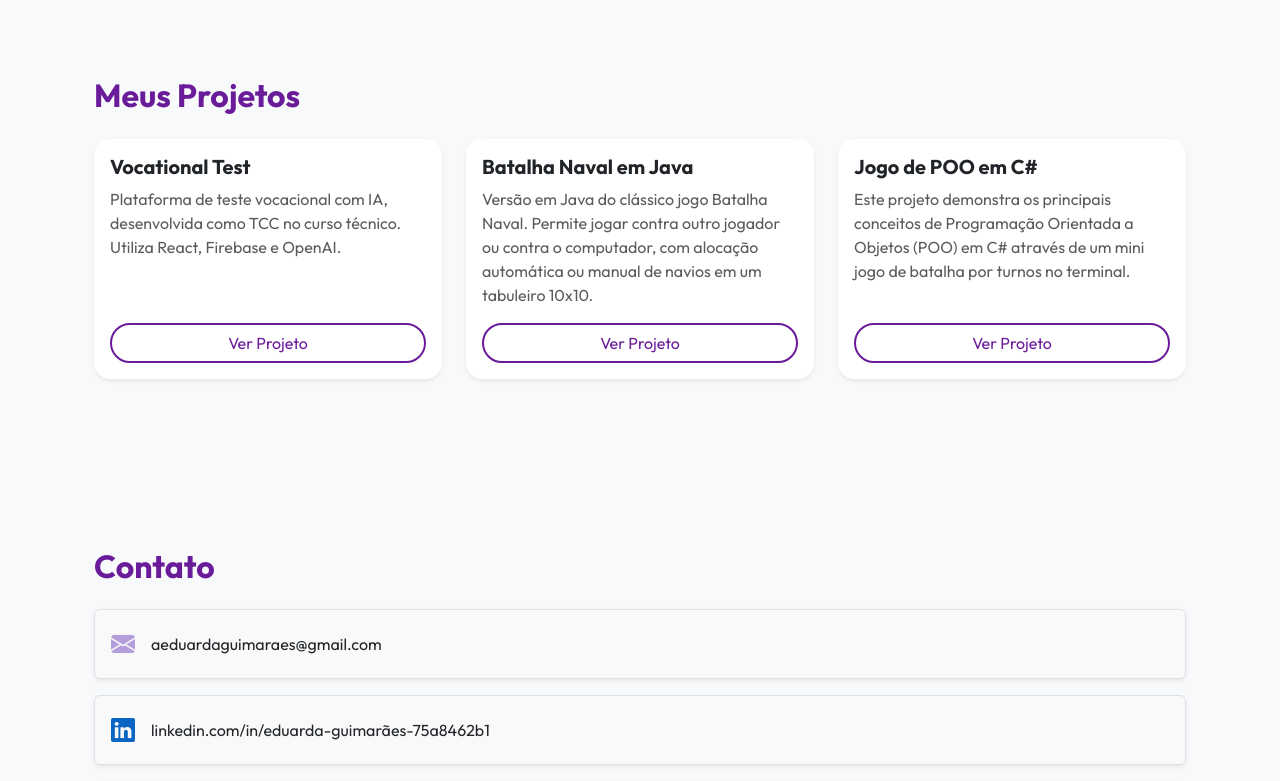
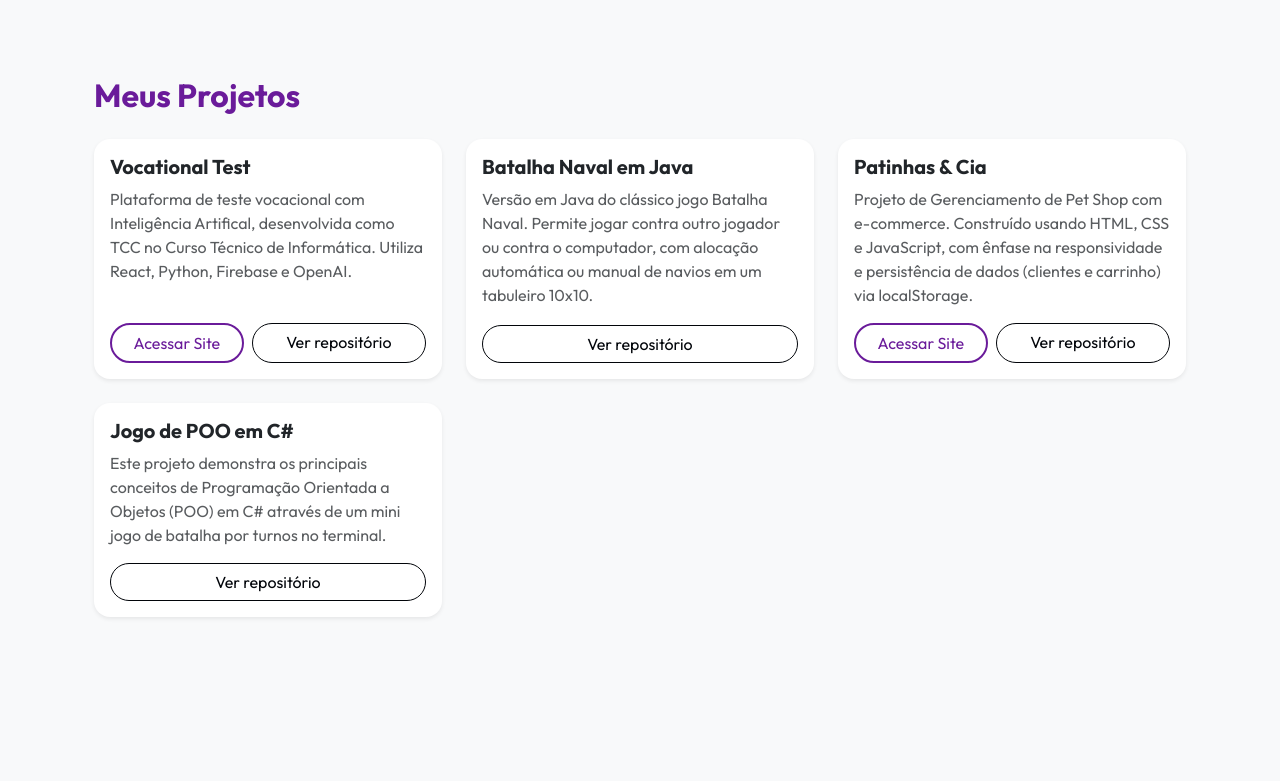
Before and after one commit to eduarda-guimaraes/portfolio-pessoal, a React (Vite) app: page / in a window 1280 px wide. Shown: the part 780-1561 px from the top of the page. Built offline with nearby package versions, Linux system fonts and the light colour scheme.

Commit message:
Atualização de projetos e currículo

```diff
--- a/src/components/Header.jsx
+++ b/src/components/Header.jsx
@@ -3,10 +3,28 @@ import TrocarIdioma from './TrocarIdioma';
 import 'bootstrap/dist/css/bootstrap.min.css';
 
 function Header({ idioma, setIdioma, secaoAtiva }) {
+  const secoes = {
+    pt: { sobre: 'sobre', projetos: 'projetos', contato: 'contato' },
+    en: { sobre: 'about', projetos: 'projects', contato: 'contact' }
+  };
+
   const linkClass = (id) =>
     `nav-link fw-semibold ${
-      secaoAtiva === id ? 'text-roxo-ativo' : 'text-dark'
+      secaoAtiva === secoes[idioma][id] ? 'text-roxo-ativo' : 'text-dark'
     }`;
+
+  const getLinkName = (id) => {
+    switch (id) {
+      case 'sobre':
+        return idioma === 'pt' ? 'Sobre Mim' : 'About Me';
+      case 'projetos':
+        return idioma === 'pt' ? 'Projetos' : 'Projects';
+      case 'contato':
+        return idioma === 'pt' ? 'Contato' : 'Contact';
+      default:
+        return '';
+    }
+  };
 
   return (
     <header
@@ -14,24 +32,36 @@ function Header({ idioma, setIdioma, secaoAtiva }) {
       style={{ padding: '1rem 2rem' }}
     >
       <div className="d-flex justify-content-between align-items-center flex-wrap">
-        {/* Título à esquerda */}
         <h1 className="fs-5 m-0">
           {idioma === 'pt'
             ? 'Portfólio de Eduarda Guimarães'
             : "Eduarda Guimarães' Portfolio"}
         </h1>
 
-        {/* Navegação + idioma à direita */}
         <div className="d-flex align-items-center gap-3">
           <nav className="d-flex gap-3">
-            <a className={linkClass('sobre')} href="#sobre">
-              {idioma === 'pt' ? 'Sobre Mim' : 'About Me'}
+            {/* SOBRE MIM / ABOUT ME */}
+            <a
+              className={linkClass('sobre')}
+              href={`#${secoes[idioma].sobre}`}
+            >
+              {getLinkName('sobre')}
             </a>
-            <a className={linkClass('projetos')} href="#projetos">
-              {idioma === 'pt' ? 'Projetos' : 'Projects'}
+
+            {/* PROJETOS / PROJECTS */}
+            <a
+              className={linkClass('projetos')}
+              href={`#${secoes[idioma].projetos}`}
+            >
+              {getLinkName('projetos')}
             </a>
-            <a className={linkClass('contato')} href="#contato">
-              {idioma === 'pt' ? 'Contato' : 'Contact'}
+
+            {/* CONTATO / CONTACT */}
+            <a
+              className={linkClass('contato')}
+              href={`#${secoes[idioma].contato}`}
+            >
+              {getLinkName('contato')}
             </a>
           </nav>
           <TrocarIdioma idioma={idioma} setIdioma={setIdioma} />
--- a/src/pages/en/HomeEN.jsx
+++ b/src/pages/en/HomeEN.jsx
@@ -1,33 +1,61 @@
-import React from 'react';
+import React, { useEffect } from 'react';
 import minhaFoto from '../../assets/minha-foto.jpg';
+import vr from '../../assets/virtual-resume.pdf';
 
 function HomeEN() {
+  useEffect(() => {
+    const observer = new IntersectionObserver(
+      (entries) => {
+        entries.forEach((entry) => {
+          if (entry.isIntersecting) {
+            entry.target.classList.add('is-visible');
+            observer.unobserve(entry.target);
+          }
+        });
+      },
+      { threshold: 0.1 }
+    );
+
+    const sections = document.querySelectorAll('#about, #projects, #contact');
+    sections.forEach((section) => {
+      observer.observe(section);
+    });
+
+    return () => {
+      sections.forEach((section) => {
+        observer.unobserve(section);
+      });
+    };
+  }, []);
+
   return (
     <>
       {/* ABOUT ME */}
       <section
-        id="sobre"
+        id="about"
         className="container my-5 px-3 px-md-4"
         style={{ paddingTop: '6rem' }}
       >
         <div className="row align-items-center gy-4">
           <div className="col-12 col-lg-6 text-start">
             <p className="fw-semibold fs-5" style={{ color: '#6a1b9a' }}>
-              Hi, I'm
+              Hello, I'm
             </p>
             <h1 className="fw-bold mb-3" style={{ fontSize: '2.5rem' }}>
               Eduarda Guimarães
             </h1>
             <p className="text-muted mb-4">
-              I'm a student at the <strong>Monteiro Lobato State Technical School</strong>, currently enrolled in the <strong>Technical Informatics Program</strong>. I work as a full-stack developer with a passion for <strong>technology</strong>, <strong>artificial intelligence</strong>, and <strong>web development</strong>.
+              I am a student at <strong>Escola Técnica Estadual Monteiro Lobato</strong>, where I am pursuing a <strong>Technical Degree in Computer Science</strong>.
+              I am a full-stack developer with a passion for <strong>technology</strong>, <strong>artificial intelligence</strong>, and <strong>web development</strong>.
 
               <br /><br />
 
-              I have hands-on experience with various technologies including <strong>React</strong>, <strong>JavaScript</strong>, <strong>Node.js</strong>, <strong>Firebase</strong>, <strong>HTML</strong>, <strong>CSS</strong>, <strong>Bootstrap</strong>, <strong>Python</strong>, <strong>C</strong>, <strong>C#</strong>, and <strong>Java</strong>. I also have a strong interest in <strong>databases</strong>, both SQL (like MySQL) and NoSQL (like Firestore), with a focus on modeling and integration.
+              I have hands-on experience with various technologies and tools, including <strong>React</strong>, <strong>JavaScript</strong>, <strong>Node.js</strong>, <strong>Firebase</strong>, <strong>HTML</strong>, <strong>CSS</strong>, <strong>Bootstrap</strong>, <strong>Python</strong>, <strong>C</strong>, and <strong>Java</strong>.
+              I am also very interested in <strong>databases</strong>, both SQL (like MySQL) and NoSQL (like Firestore), with a focus on modeling and integration.
 
               <br /><br />
 
-              I'm always looking to learn something new, tackle challenges with creativity, and collaborate on projects that make a positive impact on people's lives.
+              I am always looking to learn something new, solve challenges creatively, and collaborate on projects that positively impact people's lives.
             </p>
 
             <div className="d-flex flex-wrap gap-3">
@@ -43,12 +71,14 @@ function HomeEN() {
                 Contact Me
               </a>
               <a
-                href="/cv.pdf"
+                href={vr}
                 className="btn btn-outline-secondary rounded-pill px-4"
                 target="_blank"
                 rel="noopener noreferrer"
+                download="Eduarda-Guimarães-VR.pdf"
               >
-                Download CV
+                <i className="bi bi-download me-2" aria-hidden="true"></i>
+                Download VR
               </a>
             </div>
           </div>
@@ -56,13 +86,12 @@ function HomeEN() {
           <div className="col-12 col-lg-6 d-flex justify-content-center">
             <img
               src={minhaFoto}
-              alt="Eduarda Guimarães photo"
+              alt="Photo of Eduarda Guimarães"
               className="rounded-circle shadow img-fluid"
               style={{ maxWidth: '250px', objectFit: 'cover' }}
             />
           </div>
         </div>
-
         {/* TECHNOLOGIES */}
         <div className="mt-4">
           <h5 className="fw-bold mb-3" style={{ color: '#6a1b9a' }}>
@@ -88,51 +117,88 @@ function HomeEN() {
 
       {/* PROJECTS */}
       <section
-        id="projetos"
+        id="projects"
         className="container my-5 px-3 px-md-4"
-        style={{ paddingTop: '2rem' }}
+        style={{ paddingTop: '6rem' }}
       >
         <h2 className="fw-bold mb-4 text-start" style={{ color: '#6a1b9a' }}>
           My Projects
         </h2>
 
         <div className="row">
-          {/* Vocational Test */}
           <div className="col-12 col-md-6 col-lg-4 mb-4">
             <div className="card h-100 shadow-sm border-0" style={{ borderRadius: '1rem' }}>
               <div className="card-body d-flex flex-column">
                 <h5 className="card-title fw-bold">Vocational Test</h5>
                 <p className="card-text text-muted" style={{ flex: 1 }}>
-                  Vocational test platform using AI, developed as a final project for the technical course. Built with React, Firebase, and OpenAI.
+                  An AI-powered vocational test platform, developed as the final project for my Computer Science technical course. Uses React, Python, Firebase, and OpenAI.
+                </p>
+                <div className="d-flex gap-2 mt-auto justify-content-between">
+                  <a
+                    href="https://www.vocationaltest.com.br"
+                    target="_blank"
+                    rel="noopener noreferrer"
+                    className="btn btn-roxo-outline rounded-pill flex-fill"
+                  >
+                    View Site
+                  </a>
+                  <a
+                    href="https://github.com/eduarda-guimaraes/Vocational-Test"
+                    target="_blank"
+                    rel="noopener noreferrer"
+                    className="btn btn-outline-github rounded-pill px-4 flex-fill"
+                  >
+                    View Repository
+                  </a>
+                </div>
+              </div>
+            </div>
+          </div>
+
+          <div className="col-12 col-md-6 col-lg-4 mb-4">
+            <div className="card h-100 shadow-sm border-0" style={{ borderRadius: '1rem' }}>
+              <div className="card-body d-flex flex-column">
+                <h5 className="card-title fw-bold">Battleship in Java</h5>
+                <p className="card-text text-muted" style={{ flex: 1 }}>
+                  A Java version of the classic Battleship game. It allows playing against another player or the computer, with automatic or manual ship placement on a 10x10 board.
                 </p>
                 <a
-                  href="https://vocationaltest.com.br"
+                  href="https://github.com/eduarda-guimaraes/Batalha-Naval"
                   target="_blank"
                   rel="noopener noreferrer"
-                  className="btn btn-roxo-outline mt-auto rounded-pill"
+                  className="btn btn-outline-github rounded-pill px-4"
                 >
-                  View Project
+                  View Repository
                 </a>
               </div>
             </div>
           </div>
 
-          {/* Battleship */}
           <div className="col-12 col-md-6 col-lg-4 mb-4">
             <div className="card h-100 shadow-sm border-0" style={{ borderRadius: '1rem' }}>
               <div className="card-body d-flex flex-column">
-                <h5 className="card-title fw-bold">Battleship in Java</h5>
+                <h5 className="card-title fw-bold">Patinhas & Cia</h5>
                 <p className="card-text text-muted" style={{ flex: 1 }}>
-                  Java version of the classic Battleship game. Supports player vs player or player vs computer, with automatic or manual ship placement on a 10x10 board.
+                  Pet Shop Management and E-commerce project. Built using HTML, CSS, and JavaScript, focusing on responsiveness and data persistence (clients and cart) via localStorage.
                 </p>
+                <div className="d-flex gap-2 mt-auto justify-content-between">
                   <a
-                  href="https://github.com/eduarda-guimaraes/Batalha-Naval"
+                    href="https://eduarda-guimaraes.github.io/Teach3035-PetShop/"
                     target="_blank"
                     rel="noopener noreferrer"
-                  className="btn btn-roxo-outline mt-auto rounded-pill"
+                    className="btn btn-roxo-outline rounded-pill flex-fill"
                   >
-                  View Project
+                    View Site
                   </a>
+                  <a
+                    href="https://github.com/eduarda-guimaraes/Teach3035-PetShop"
+                    target="_blank"
+                    rel="noopener noreferrer"
+                    className="btn btn-outline-github rounded-pill px-4 flex-fill"
+                  >
+                    View Repository
+                  </a>
+                </div>
               </div>
             </div>
           </div>
@@ -142,28 +208,27 @@ function HomeEN() {
               <div className="card-body d-flex flex-column">
                 <h5 className="card-title fw-bold">OOP Game in C#</h5>
                 <p className="card-text text-muted" style={{ flex: 1 }}>
-        This project demonstrates the main concepts of Object-Oriented Programming (OOP) in C# through a turn-based battle game in the terminal.
+                  This project demonstrates the main concepts of Object-Oriented Programming (OOP) in C# through a mini turn-based battle game in the terminal.
                 </p>
                 <a
                   href="https://github.com/eduarda-guimaraes/POO-CSharp"
                   target="_blank"
                   rel="noopener noreferrer"
-        className="btn btn-roxo-outline mt-auto rounded-pill"
+                  className="btn btn-outline-github rounded-pill px-4"
                 >
-        View Project
+                  View Repository
                 </a>
               </div>
             </div>
           </div>
-
         </div>
       </section>
 
       {/* CONTACT */}
       <section
-        id="contato"
+        id="contact"
         className="container my-5 px-3 px-md-4"
-        style={{ paddingTop: '1rem' }}
+        style={{ paddingTop: '6rem' }}
       >
         <h2 className="fw-bold mb-4 text-start" style={{ color: '#6a1b9a' }}>
           Contact
@@ -172,7 +237,7 @@ function HomeEN() {
         <div className="d-flex flex-column gap-3">
           <a
             href="mailto:aeduardaguimaraes@gmail.com"
-            className="d-flex align-items-center gap-3 p-3 border rounded shadow-sm text-decoration-none text-dark"
+            className="d-flex align-items-center gap-3 p-3 border rounded shadow-sm text-decoration-none text-dark contact-link-card"
             style={{ backgroundColor: '#f9f9f9' }}
           >
             <i className="bi bi-envelope-fill fs-4" style={{ color: '#b39ddb' }}></i>
@@ -183,7 +248,7 @@ function HomeEN() {
             href="https://www.linkedin.com/in/eduarda-guimarães-75a8462b1"
             target="_blank"
             rel="noopener noreferrer"
-            className="d-flex align-items-center gap-3 p-3 border rounded shadow-sm text-decoration-none text-dark"
+            className="d-flex align-items-center gap-3 p-3 border rounded shadow-sm text-decoration-none text-dark contact-link-card"
             style={{ backgroundColor: '#f9f9f9' }}
           >
             <i className="bi bi-linkedin fs-4" style={{ color: '#0a66c2' }}></i>
@@ -194,7 +259,7 @@ function HomeEN() {
             href="https://github.com/eduarda-guimaraes"
             target="_blank"
             rel="noopener noreferrer"
-            className="d-flex align-items-center gap-3 p-3 border rounded shadow-sm text-decoration-none text-dark"
+            className="d-flex align-items-center gap-3 p-3 border rounded shadow-sm text-decoration-none text-dark contact-link-card"
             style={{ backgroundColor: '#f9f9f9' }}
           >
             <i className="bi bi-github fs-4" style={{ color: '#333' }}></i>
--- a/src/pages/pt/HomePT.jsx
+++ b/src/pages/pt/HomePT.jsx
@@ -25,7 +25,7 @@ function HomePT() {
 
               <br /><br />
 
-              Tenho experiência prática com diversas tecnologias, incluindo <strong>React</strong>, <strong>JavaScript</strong>, <strong>Node.js</strong>, <strong>Firebase</strong>, <strong>HTML</strong>, <strong>CSS</strong>, <strong>Bootstrap</strong>, <strong>Python</strong>, <strong>C</strong>, <strong>C#</strong> e <strong>Java</strong>.
+              Tenho experiência prática com diversas tecnologias e ferramentas, incluindo <strong>React</strong>, <strong>JavaScript</strong>, <strong>Node.js</strong>, <strong>Firebase</strong>, <strong>HTML</strong>, <strong>CSS</strong>, <strong>Bootstrap</strong>, <strong>Python</strong>, <strong>C</strong> e <strong>Java</strong>.
               Também gosto muito da área de <strong>bancos de dados</strong>, tanto SQL (como MySQL) quanto NoSQL (como Firestore), com foco em modelagem e integração.
 
               <br /><br />
@@ -50,7 +50,7 @@ function HomePT() {
                 className="btn btn-outline-secondary rounded-pill px-4"
                 target="_blank"
                 rel="noopener noreferrer"
-                download="Eduarda-Guimaraes-CV.pdf"
+                download="Eduarda-Guimarães-CV.pdf"
               >
                 <i className="bi bi-download me-2" aria-hidden="true"></i>
                 Baixar CV
@@ -107,16 +107,26 @@ function HomePT() {
               <div className="card-body d-flex flex-column">
                 <h5 className="card-title fw-bold">Vocational Test</h5>
                 <p className="card-text text-muted" style={{ flex: 1 }}>
-                  Plataforma de teste vocacional com IA, desenvolvida como TCC no curso técnico. Utiliza React, Firebase e OpenAI.
+                  Plataforma de teste vocacional com Inteligência Artifical, desenvolvida como TCC no Curso Técnico de Informática. Utiliza React, Python, Firebase e OpenAI.
                 </p>
-                <a
-                  href="https://vocationaltest.com.br"
-                  target="_blank"
-                  rel="noopener noreferrer"
-                  className="btn btn-roxo-outline mt-auto rounded-pill"
-                >
-                  Ver Projeto
-                </a>
+                <div className="d-flex gap-2 mt-auto justify-content-between">
+                  <a
+                    href="https://www.vocationaltest.com.br"
+                    target="_blank"
+                    rel="noopener noreferrer"
+                    className="btn btn-roxo-outline rounded-pill flex-fill"
+                  >
+                    Acessar Site
+                  </a>
+                  <a
+                    href="https://github.com/eduarda-guimaraes/Vocational-Test"
+                    target="_blank"
+                    rel="noopener noreferrer"
+                    className="btn btn-outline-github rounded-pill px-4 flex-fill"
+                  >
+                    Ver repositório
+                  </a>
+                </div>
               </div>
             </div>
           </div>
@@ -132,10 +142,39 @@ function HomePT() {
                   href="https://github.com/eduarda-guimaraes/Batalha-Naval"
                   target="_blank"
                   rel="noopener noreferrer"
-                  className="btn btn-roxo-outline mt-auto rounded-pill"
+                  className="btn btn-outline-github rounded-pill px-4"
                 >
-                  Ver Projeto
+                  Ver repositório
                 </a>
+              </div>
+            </div>
+          </div>
+
+          <div className="col-12 col-md-6 col-lg-4 mb-4">
+            <div className="card h-100 shadow-sm border-0" style={{ borderRadius: '1rem' }}>
+              <div className="card-body d-flex flex-column">
+                <h5 className="card-title fw-bold">Patinhas & Cia</h5>
+                <p className="card-text text-muted" style={{ flex: 1 }}>
+                  Projeto de Gerenciamento de Pet Shop com e-commerce. Construído usando HTML, CSS e JavaScript, com ênfase na responsividade e persistência de dados (clientes e carrinho) via localStorage.
+                </p>
+                <div className="d-flex gap-2 mt-auto justify-content-between">
+                  <a
+                    href="https://eduarda-guimaraes.github.io/Teach3035-PetShop/"
+                    target="_blank"
+                    rel="noopener noreferrer"
+                    className="btn btn-roxo-outline rounded-pill flex-fill"
+                  >
+                    Acessar Site
+                  </a>
+                  <a
+                    href="https://github.com/eduarda-guimaraes/Teach3035-PetShop"
+                    target="_blank"
+                    rel="noopener noreferrer"
+                    className="btn btn-outline-github rounded-pill px-4 flex-fill"
+                  >
+                    Ver repositório
+                  </a>
+                </div>
               </div>
             </div>
           </div>
@@ -151,15 +190,16 @@ function HomePT() {
                   href="https://github.com/eduarda-guimaraes/POO-CSharp"
                   target="_blank"
                   rel="noopener noreferrer"
-                  className="btn btn-roxo-outline mt-auto rounded-pill"
+                  className="btn btn-outline-github rounded-pill px-4"
                 >
-                  Ver Projeto
+                  Ver repositório
                 </a>
               </div>
             </div>
           </div>
         </div>
       </section>
+
 
       {/* CONTATO */}
       <section
@@ -174,7 +214,7 @@ function HomePT() {
         <div className="d-flex flex-column gap-3">
           <a
             href="mailto:aeduardaguimaraes@gmail.com"
-            className="d-flex align-items-center gap-3 p-3 border rounded shadow-sm text-decoration-none text-dark"
+            className="d-flex align-items-center gap-3 p-3 border rounded shadow-sm text-decoration-none text-dark contact-link-card" // <-- CLASSE ADICIONADA
             style={{ backgroundColor: '#f9f9f9' }}
           >
             <i className="bi bi-envelope-fill fs-4" style={{ color: '#b39ddb' }}></i>
@@ -185,7 +225,7 @@ function HomePT() {
             href="https://www.linkedin.com/in/eduarda-guimarães-75a8462b1"
             target="_blank"
             rel="noopener noreferrer"
-            className="d-flex align-items-center gap-3 p-3 border rounded shadow-sm text-decoration-none text-dark"
+            className="d-flex align-items-center gap-3 p-3 border rounded shadow-sm text-decoration-none text-dark contact-link-card" // <-- CLASSE ADICIONADA
             style={{ backgroundColor: '#f9f9f9' }}
           >
             <i className="bi bi-linkedin fs-4" style={{ color: '#0a66c2' }}></i>
@@ -196,7 +236,7 @@ function HomePT() {
             href="https://github.com/eduarda-guimaraes"
             target="_blank"
             rel="noopener noreferrer"
-            className="d-flex align-items-center gap-3 p-3 border rounded shadow-sm text-decoration-none text-dark"
+            className="d-flex align-items-center gap-3 p-3 border rounded shadow-sm text-decoration-none text-dark contact-link-card" // <-- CLASSE ADICIONADA
             style={{ backgroundColor: '#f9f9f9' }}
           >
             <i className="bi bi-github fs-4" style={{ color: '#333' }}></i>
--- a/src/styles/global.css
+++ b/src/styles/global.css
@@ -14,7 +14,6 @@ html {
   scroll-behavior: smooth;
 }
 
-
 body {
   font-family: 'Segoe UI', sans-serif;
   background-color: #f8f9fa;
@@ -24,7 +23,6 @@ body {
 html, body {
   overflow-x: hidden;
 }
-
 
 h2{
   color: #b39ddb;
@@ -65,7 +63,6 @@ main.container {
   width: 100%;
 }
 
-/* Botão de idioma */
 .btn-idioma {
   background-color: #b39ddb;
   color: white;
@@ -86,7 +83,6 @@ main.container {
   border: 2px solid #6a1b9a;
   color: #6a1b9a;
   transition: all 0.3s ease;
-  background-color: transparent;
 }
 
 .btn-roxo-outline:hover {
@@ -96,6 +92,26 @@ main.container {
 
 .text-roxo-ativo {
   color: #6a1b9a !important;
+}
+
+.btn-outline-github {
+  color: #010409;
+  border-color: #010409;
+}
+
+.btn-outline-github:hover {
+  color: #ffffff;
+  background-color: #010409;
+  border-color: #010409;
+}
+
+.contact-link-card, .card {
+  transition: transform 0.2s ease, box-shadow 0.2s ease;
+}
+
+.contact-link-card:hover, .card:hover {
+  transform: translateY(-4px);
+  box-shadow: var(--bs-box-shadow-lg) !important;
 }
 
 section[id] {
```
Also changed, not shown: 2 other files (tests, documents, lock files or other folders). Lines whose indentation alone changed are shown as unchanged.
